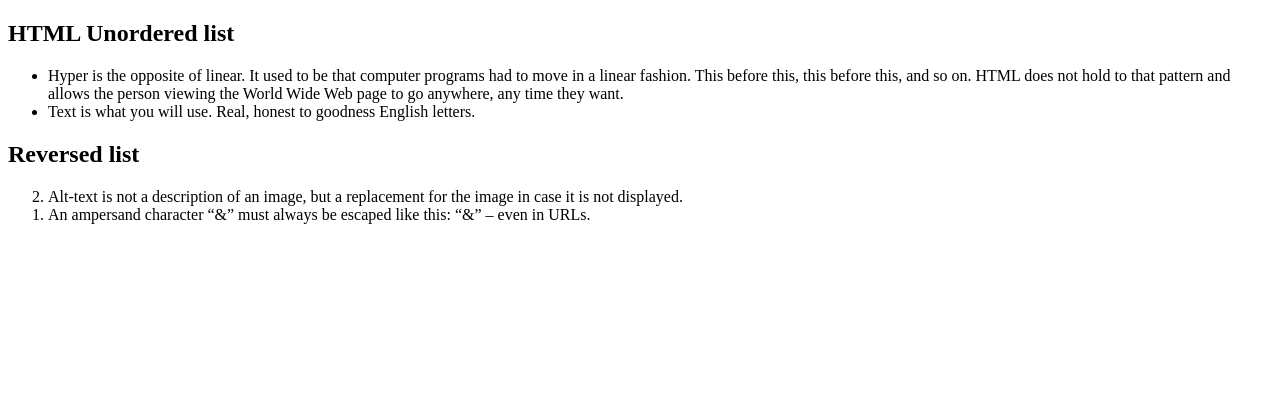
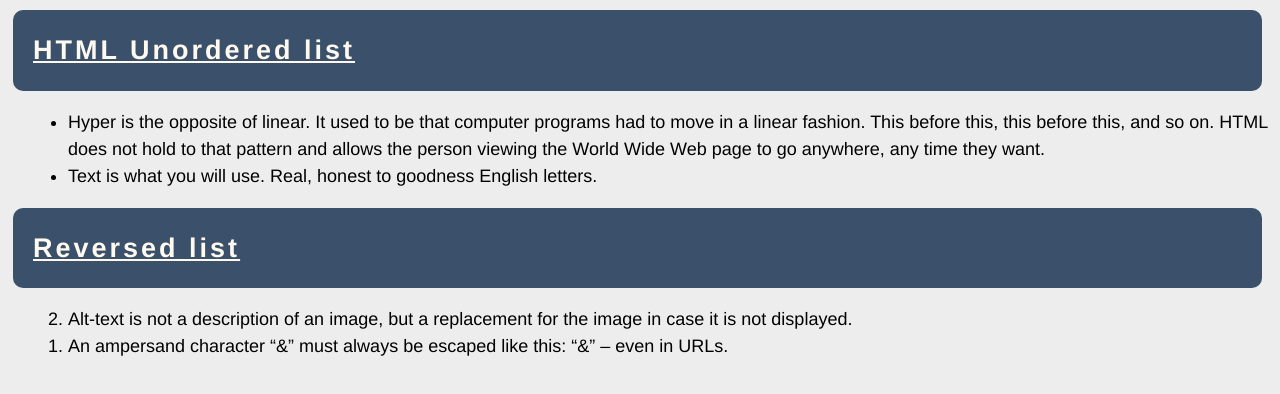
Before and after one commit to nvmarzakov/SoftUni-HTML-CSS-README.md, a plain HTML site: page 04-Exercise-Typography-in-CSS/02/style-lists.html in a window 1280 px wide. Drawn offline with Linux system fonts and the light colour scheme.

Commit message:
Update styles.css

```diff
--- a/04-Exercise-Typography-in-CSS/02/styles.css
+++ b/04-Exercise-Typography-in-CSS/02/styles.css
@@ -1 +1,21 @@
 /* TODO: style the html */
+body {
+    font-family: Helvetica, sans-serif;
+    line-height: 1.5;
+    font-size: 18px;
+    background-color: #EDEDED;
+}
+
+h2 {
+    text-decoration: underline;
+    padding: 20px;
+    margin: 10px 10px 5px 5px;
+    letter-spacing: 3px;
+    background-color: #3B516B;
+    border-radius: 10px;
+    color: floralwhite;
+}
+
+li {
+    margin-left: 20px;
+}
```
